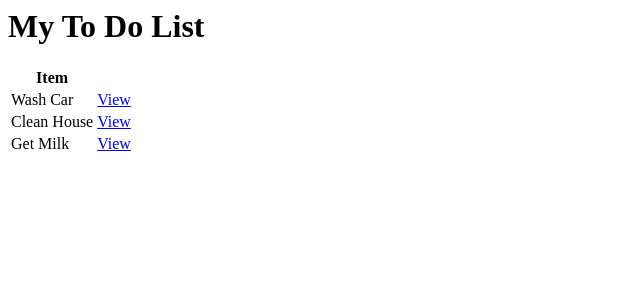
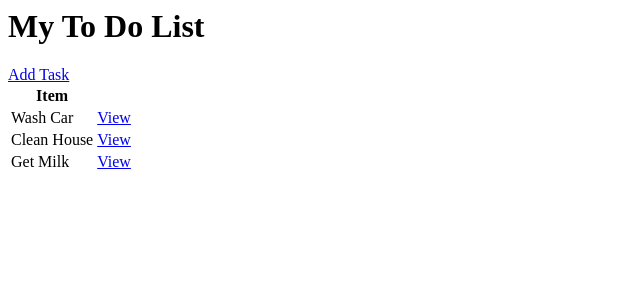
Before and after one commit to abhishekgupta3247/ToDo_List_App_Django, a Django app: page / in a window 1280 px wide. Shown: the top 300 px of the page, without its empty margins (0-640 px from the left). Run offline with Django 4.2, Linux system fonts and the light colour scheme; data comes from the database, SQL or seed files in the repository.

Commit message:
url 'task-create'

```diff
--- /dev/null
+++ b/base/templates/base/task_form.html
@@ -0,0 +1 @@
+<h3>Task Form</h3>
--- a/base/templates/base/task_list.html
+++ b/base/templates/base/task_list.html
@@ -1,4 +1,5 @@
 <h1>My To Do List</h1>
+<a href="{% url 'task-create' %}">Add Task</a>
 
 <table>
     <tr>
--- a/base/urls.py
+++ b/base/urls.py
@@ -1,8 +1,9 @@
 from django.urls import path
 # from . import views
-from .views import TaskList, TaskDetail
+from .views import TaskList, TaskDetail, TaskCreate
 
 urlpatterns = [
     path('' , TaskList.as_view() , name='tasks'),
     path('task/<int:pk>/' , TaskDetail.as_view() , name='task'),
+    path('task-create/' , TaskCreate.as_view() , name='task-create'),
 ]
--- a/base/views.py
+++ b/base/views.py
@@ -11,6 +11,8 @@ from django.shortcuts import render
 
 from django.views.generic.list import ListView
 from django.views.generic.detail import DetailView
+from django.views.generic.edit import CreateView
+from django.urls import reverse_lazy
 
 from .models import Task
 
@@ -26,3 +28,9 @@ class TaskDetail(DetailView):
     model = Task
     context_object_name = 'task'
     template_name = 'base/task.html' #we changed task_detail.htm to task.html
+
+# Creating tasks imported reverse lazy too for this one
+class TaskCreate(CreateView):
+    model = Task
+    fields = '__all__'
+    success_url = reverse_lazy('tasks')
```
